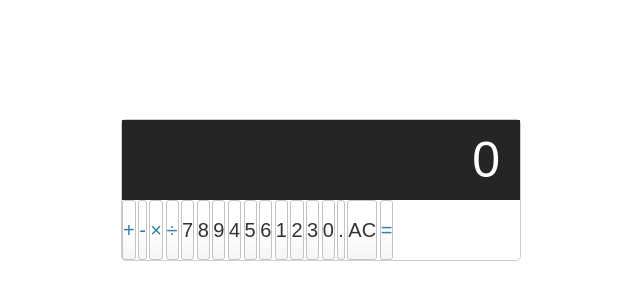
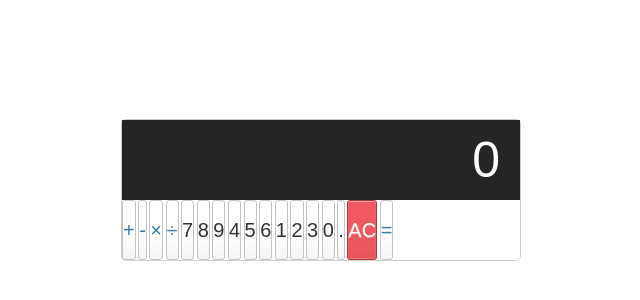
Before and after one commit to Tumworobere/JS-Calculator, a plain HTML site: page index.html in a window 1280 px wide. Shown: the part 210-510 px from the top of the page, without its empty margins (319-959 px from the left). Drawn offline with Linux system fonts and the light colour scheme.

Commit message:
Style all clear buttons

```diff
--- a/style.css
+++ b/style.css
@@ -49,3 +49,9 @@ html {
   .operator {
     color: #337cac;
   }
+
+  .all-clear {
+    background-color: #f0595f;
+    border-color: #b0353a;
+    color: #fff;
+  }
```
